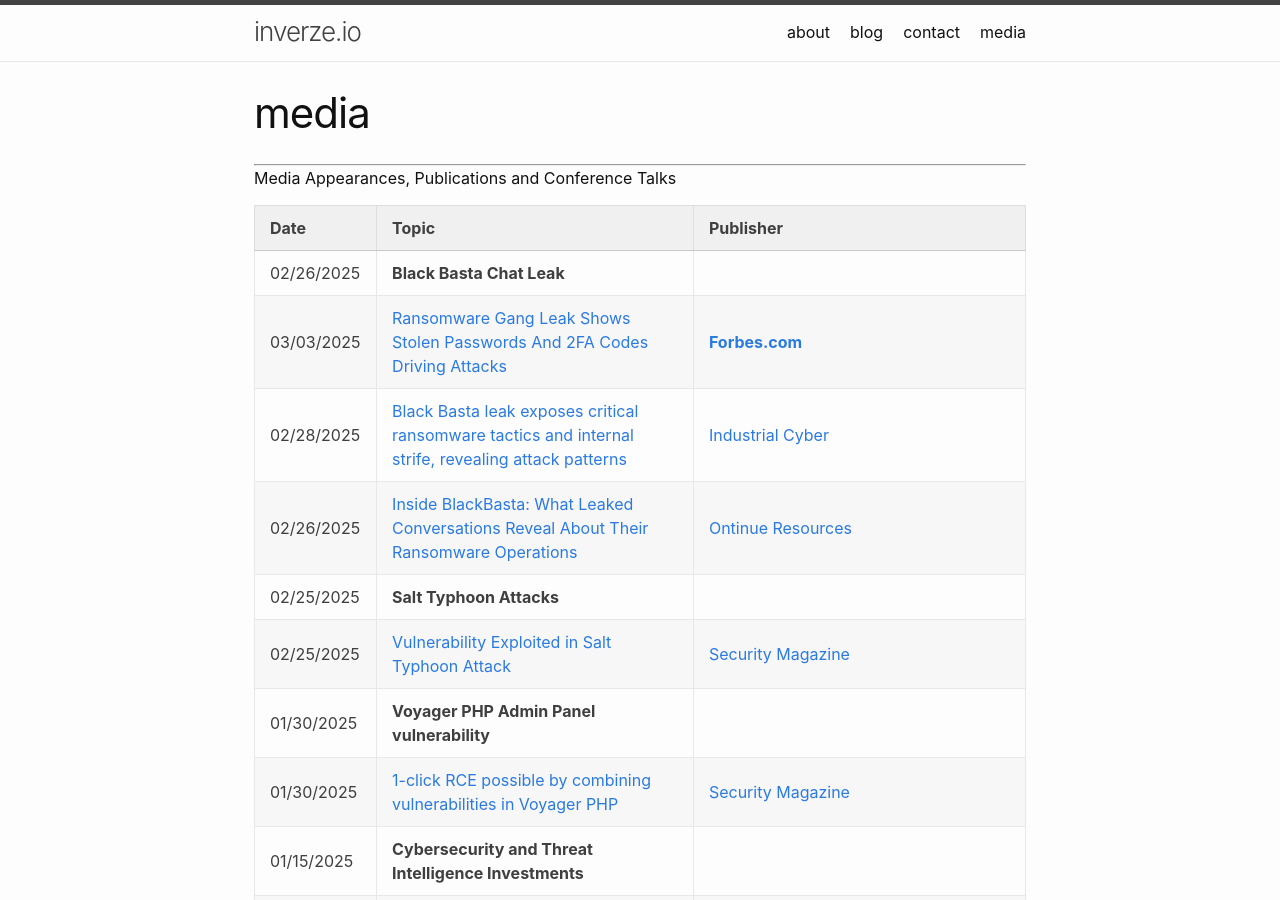
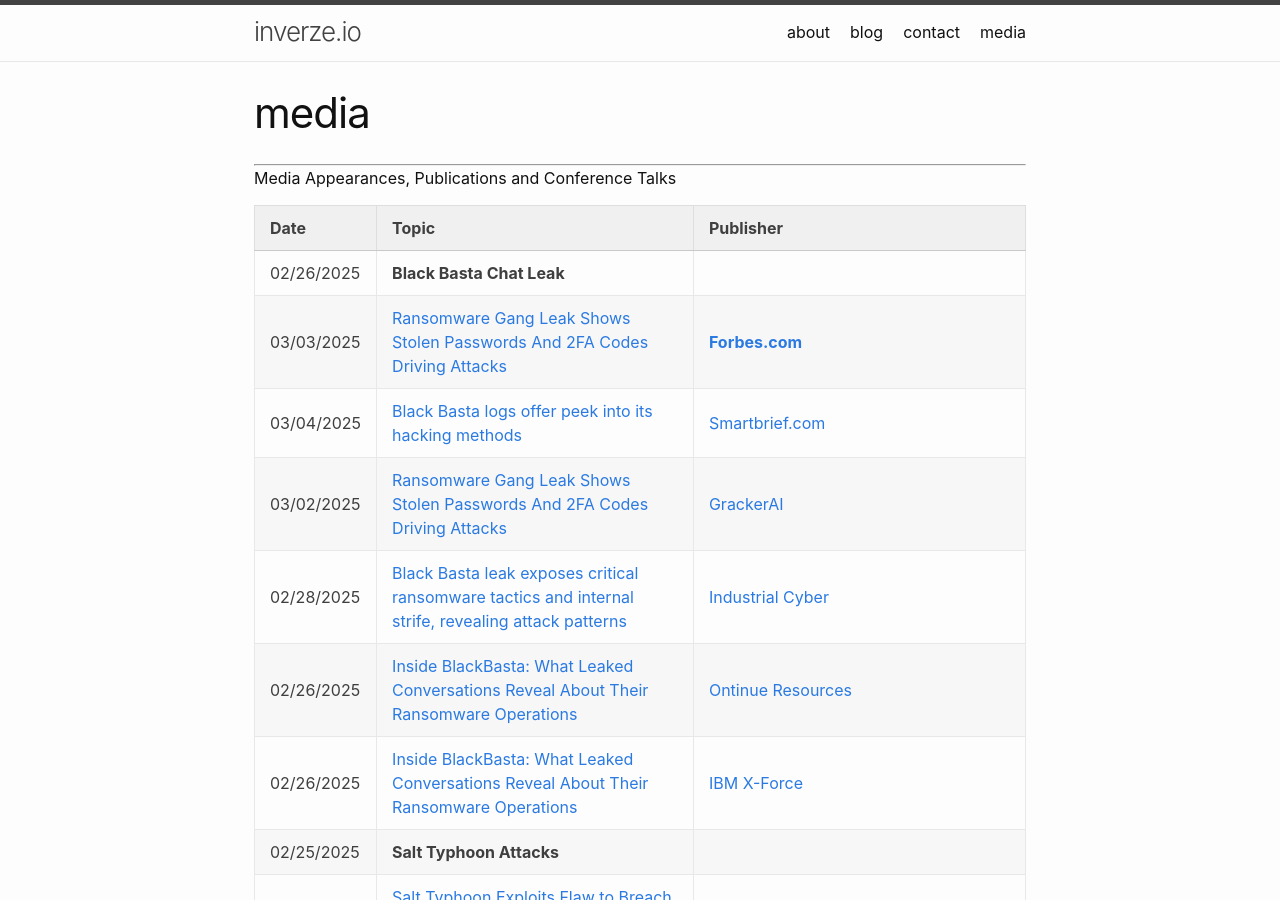
Before and after one commit to inverzeio/blog, a Jekyll site: the page built from media.md, in a window 1280 px wide and 900 px high. Built offline with Jekyll 4.4.1, drawn with Linux system fonts in a browser that asks for light colours; some of the changed text lies outside the part shown.

Commit message:
Update media.md

```diff
--- a/media.md
+++ b/media.md
@@ -11,9 +11,13 @@
 | ------------- | :------------- | :------------- |
 | 02/26/2025 | **Black Basta Chat Leak** |
 | 03/03/2025 | [Ransomware Gang Leak Shows Stolen Passwords And 2FA Codes Driving Attacks](https://www.forbes.com/sites/daveywinder/2025/03/02/ransomware-gang-leak-shows-stolen-passwords-2fa-codes-driving-attacks/) | [**Forbes.com**](https://www.forbes.com) |
+| 03/04/2025 | [Black Basta logs offer peek into its hacking methods](https://newsletter.smartbrief.com/sharedSummary/index.jsp?copyId=E2121FDA-9F13-40E4-82DE-2553A14E2E31&issueId=F6F47F2F-7505-45C6-A267-3ED85E314994&briefId=F6D8DF94-3AEB-4A28-8343-BDDAF6341D54&launched=true) | [Smartbrief.com](smartbrief.com) |
+| 03/02/2025 | [Ransomware Gang Leak Shows Stolen Passwords And 2FA Codes Driving Attacks](https://blog.gracker.ai/ransomware-leak-stolen-passwords/) | [GrackerAI](https://blog.gracker.ai) |
 | 02/28/2025 | [Black Basta leak exposes critical ransomware tactics and internal strife, revealing attack patterns](https://industrialcyber.co/ransomware/black-basta-leak-exposes-critical-ransomware-tactics-and-internal-strife-revealing-attack-patterns/) | [Industrial Cyber](https://industrialcyber.co) |
 | 02/26/2025 | [Inside BlackBasta: What Leaked Conversations Reveal About Their Ransomware Operations](https://www.ontinue.com/resource/inside-black-basta-leaked-coversations/) | [Ontinue Resources](https://www.ontinue.com/resources/) |
+| 02/26/2025 | [Inside BlackBasta: What Leaked Conversations Reveal About Their Ransomware Operations](https://xfe-development.xforce.ibm.com/osint/guid:5193c94f801d44f7bee7fff93287a359) | [IBM X-Force](https://xfe-development.xforce.ibm.com)
 | 02/25/2025 | **Salt Typhoon Attacks** |
+| 03/18/2025 | [Salt Typhoon Exploits Flaw to Breach Major U.S. Telecoms](https://securitybuzz.com/cybersecurity-news/salt-typhoon-exploits-seven-year-old-flaw-to-breach-major-u-s-telecoms/) | [SecurityBuzz](https://securitybuzz.com) |
 | 02/25/2025 | [Vulnerability Exploited in Salt Typhoon Attack](https://www.securitymagazine.com/articles/101419-7-year-old-vulnerability-exploited-in-salt-typhoon-attack) | [Security Magazine](https://www.securitymagazine.com) |
 | 01/30/2025 | **Voyager PHP Admin Panel vulnerability** |
 | 01/30/2025 | [1-click RCE possible by combining vulnerabilities in Voyager PHP](https://www.scworld.com/news/1-click-rce-possible-by-combining-vulnerabilities-in-voyager-php) | [Security Magazine](https://www.securitymagazine.com) |
```
